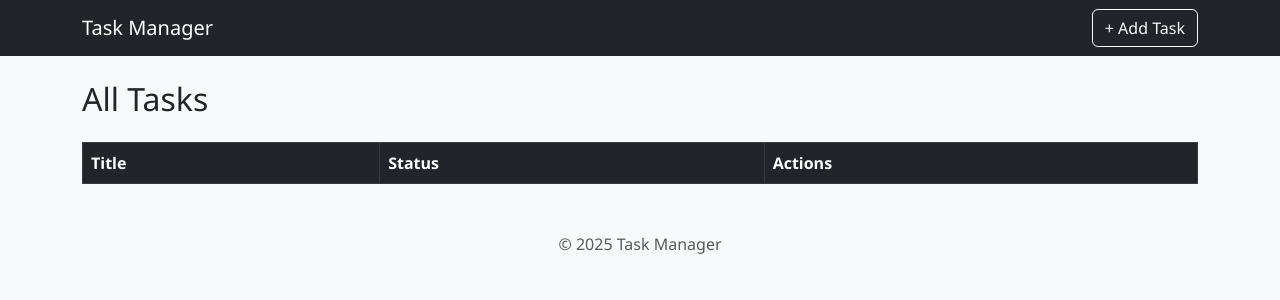
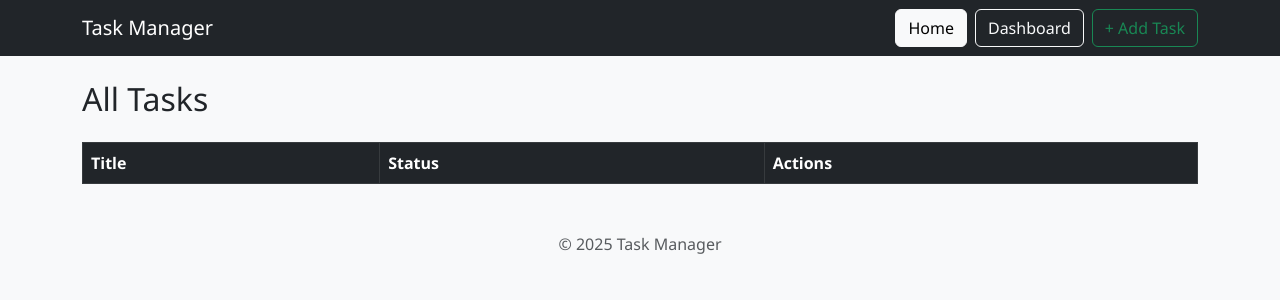
Before and after one commit to itsutkarsh7/Cloud_powered_Task-Manager-CURD-Functionalities, a Flask app: page / in a window 1280 px wide. Shown: the top 300 px of the page. Run offline with Flask 3, Linux system fonts and the light colour scheme; lists and menus that the app fills with data are empty.

Commit message:
Add navigation bar to base template with Home, Dashboard, Add Task

```diff
--- a/templates/base.html
+++ b/templates/base.html
@@ -7,13 +7,21 @@
     <link rel="stylesheet" href="{{ url_for('static', filename='style.css') }}">
 </head>
 <body class="bg-light">
+
+    <!-- Navigation Bar -->
     <nav class="navbar navbar-expand-lg navbar-dark bg-dark mb-4">
         <div class="container">
-            <a class="navbar-brand" href="{{ url_for('home') }}">Task Manager</a>
-            <a class="btn btn-outline-light" href="{{ url_for('add_task') }}">+ Add Task</a>
+            <a class="navbar-brand" href="{{ url_for('landing') }}">Task Manager</a>
+
+            <div class="d-flex">
+                <a class="btn btn-outline-light me-2 {% if request.path == '/' %}active{% endif %}" href="{{ url_for('landing') }}">Home</a>
+                <a class="btn btn-outline-light me-2 {% if request.path == '/dashboard' %}active{% endif %}" href="{{ url_for('home') }}">Dashboard</a>
+                <a class="btn btn-outline-success {% if request.path == '/add' %}active{% endif %}" href="{{ url_for('add_task') }}">+ Add Task</a>
+            </div>
         </div>
     </nav>
 
+    <!-- Flash Messages -->
     <div class="container">
         {% with messages = get_flashed_messages() %}
           {% if messages %}
@@ -22,6 +30,8 @@
             </div>
           {% endif %}
         {% endwith %}
+
+        <!-- Page Content -->
         {% block content %}{% endblock %}
     </div>
 
```
